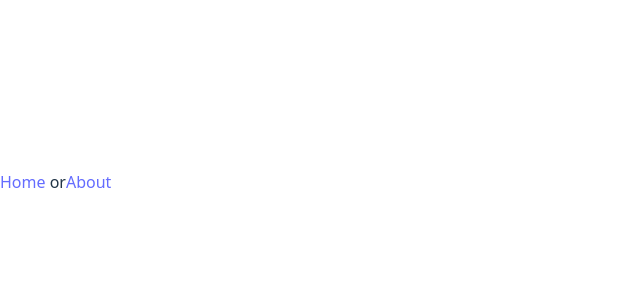
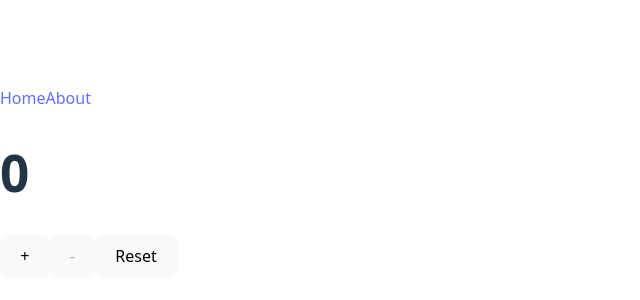
Before and after one commit to Hamlet-005/project1, a React app: page / in a window 1280 px wide. Shown: the part 218-518 px from the top of the page, without its empty margins (0-640 px from the left). Built offline with nearby package versions, Linux system fonts and the light colour scheme; the HTML template or start-up script is replaced by a standard one.

Commit message:
moving counter into Home page

```diff
--- a/src/Components/Header.tsx
+++ b/src/Components/Header.tsx
@@ -4,8 +4,8 @@ export default function Header() {
   return (
     <header>
       <nav>
-          <Link to="/">Home</Link> or
-          <Link to="/about">About</Link>
+        <Link to="/">Home</Link>
+        <Link to="/about">About</Link>
       </nav>
     </header>
   );
--- a/src/Routes.tsx
+++ b/src/Routes.tsx
@@ -1,4 +1,4 @@
-import { createRouter, createRoute, createRootRoute } from '@tanstack/react-router';
+import { createRouter, createRoute, createRootRoute, Outlet } from '@tanstack/react-router';
 import Home from './pages/Home';
 import About from './pages/About';
 import Header from './Components/Header';
@@ -7,6 +7,7 @@ const rootRoute = createRootRoute({
   component: () => (
     <div>
       <Header />
+      <Outlet />
     </div>
   ),
 });
--- a/src/pages/About.tsx
+++ b/src/pages/About.tsx
@@ -1,7 +1,7 @@
 export default function About() {
     return (
       <div>
-        <h1>This is about page</h1>
+
       </div>
     );
   }
--- a/src/pages/Home.tsx
+++ b/src/pages/Home.tsx
@@ -1,7 +1,9 @@
+import Counter from "../Components/Counter";
+
 export default function Home() {
     return (
       <div>
-        <h1>This is home page</h1>
+        <Counter/>
       </div>
     );
   }
```
